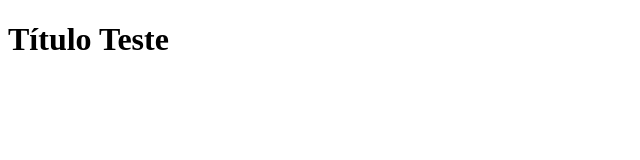
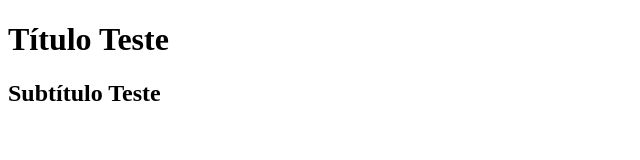
Before and after one commit to MarinaOliveiraS/Projeto3DS, a plain HTML site: page index.html in a window 1280 px wide. Shown: the whole page, without its empty margins (0-640 px from the left). Drawn offline with Linux system fonts and the light colour scheme.

Commit message:
Criando o subtítulo teste

```diff
--- a/index.html
+++ b/index.html
@@ -7,5 +7,6 @@
 </head>
 <body>
     <h1>Título Teste</h1>
+    <h2>Subtítulo Teste</h2>
 </body>
 </html>
```
